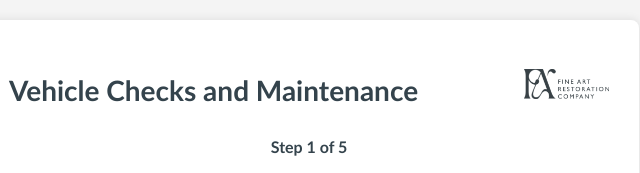
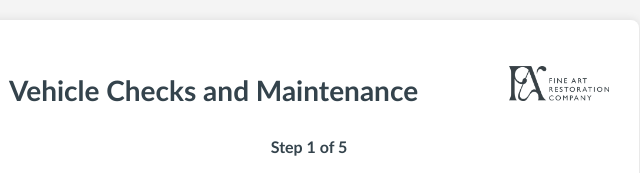
Before and after one commit to Farco-SMc/Weekly-Vehicle-Checks, a plain HTML site: page index.html in a window 1280 px wide. Shown: the top 173 px of the page, 331-971 px from the left. Drawn offline with Linux system fonts and the light colour scheme.

Commit message:
Update index.html

```diff
--- a/index.html
+++ b/index.html
@@ -13,9 +13,9 @@
       margin-bottom: 20px;
     }
     .logo {
-      max-height: 30px; /* Adjust this value to scale the logo */
+      max-height: 35px; /* Adjust this value to scale the logo */
       width: auto;
-      margin-left: 20px;
+      margin-left: 15px;
     }
     /* Base styling */
     body {
```
